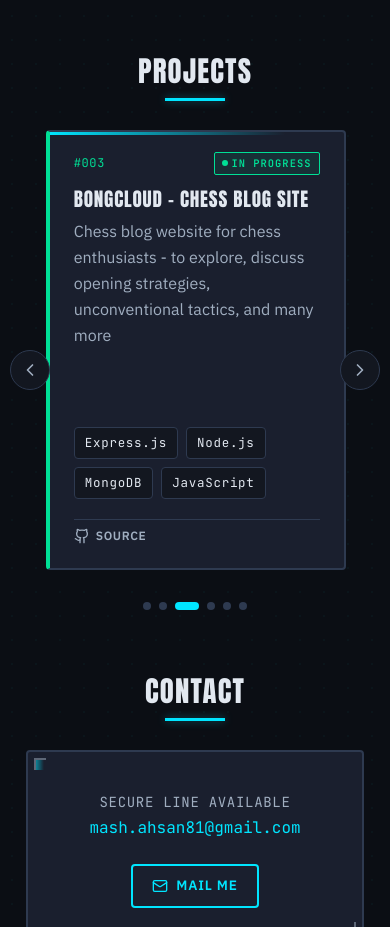
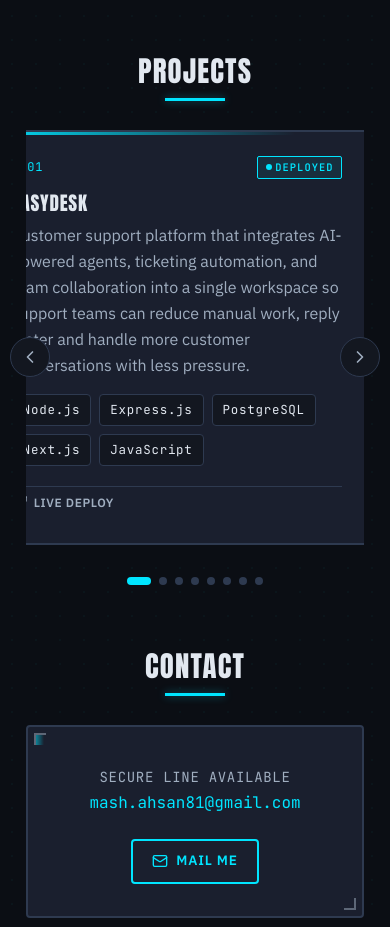
Before and after one commit to GoonerMAK/MyPortfolio-vite, a React (Vite) app: page / in a window 390 px wide. Shown: the part 8420-9347 px from the top of the page. Built offline with nearby package versions, Linux system fonts and the light colour scheme.

Commit message:
refactor: update ProjectContainer styles for improved layout and adjust Projects component for better responsiveness feat: add new projects to portfolio with detailed descriptions and update Project interface to make sourceCode optional

```diff
--- a/src/components/ProjectContainer/ProjectContainer.tsx
+++ b/src/components/ProjectContainer/ProjectContainer.tsx
@@ -36,7 +36,7 @@
 
   return (
     <motion.div
-      className="panel relative flex flex-col h-full"
+      className="panel relative flex flex-col h-full min-h-[400px]"
       style={{ borderLeftWidth: '4px', borderLeftColor: borderColor }}
       whileHover={{
         scale: 1.02,
@@ -44,7 +44,7 @@
         transition: { duration: 0.15 },
       }}
     >
-      <div className="p-6 pt-5 flex flex-col h-full">
+      <div className="p-8 pt-6 flex flex-col h-full">
         {/* Header row: incident number + status */}
         <div className="flex items-center justify-between mb-3">
           <span
--- a/src/components/Projects/Projects.tsx
+++ b/src/components/Projects/Projects.tsx
@@ -35,9 +35,10 @@
     const handleResize = () => {
       if (scrollRef.current) {
         const width = scrollRef.current.clientWidth
-        if (width < 640) setItemsPerView(1)
-        else if (width < 1024) setItemsPerView(2)
-        else setItemsPerView(3)
+        // Card: 500px + 24px gap = 524px per item
+        if (width < 768) setItemsPerView(1)
+        else if (width < 1280) setItemsPerView(2)
+        else setItemsPerView(2) // Max 2 cards for 500px width
       }
     }
     handleResize()
@@ -72,7 +73,7 @@
 
         return next
       })
-    }, 3000)
+    }, 8000)
 
     return () => clearInterval(interval)
   }, [isPaused, visibleDotCount, autoplayKey])
@@ -96,9 +97,10 @@
         container.scrollTo({ left: 0, behavior: 'smooth' })
         setCurrentIndex(0)
       } else {
-        const newScroll = Math.min(container.scrollLeft + scrollAmount, maxScroll)
+        const targetIndex = currentIndex + 1
+        const newScroll = Math.min(targetIndex * scrollAmount, maxScroll)
         container.scrollTo({ left: newScroll, behavior: 'smooth' })
-        setCurrentIndex(currentIndex + 1)
+        setCurrentIndex(targetIndex)
       }
     } else {
       if (currentIndex <= 0) {
@@ -106,9 +108,10 @@
         container.scrollTo({ left: maxScroll, behavior: 'smooth' })
         setCurrentIndex(visibleDotCount - 1)
       } else {
-        const newScroll = Math.max(container.scrollLeft - scrollAmount, 0)
+        const targetIndex = currentIndex - 1
+        const newScroll = Math.max(targetIndex * scrollAmount, 0)
         container.scrollTo({ left: newScroll, behavior: 'smooth' })
-        setCurrentIndex(currentIndex - 1)
+        setCurrentIndex(targetIndex)
       }
     }
   }
@@ -125,7 +128,7 @@
         Projects
       </motion.h2>
 
-      <div className="max-w-[1200px] mx-auto relative">
+      <div className="max-w-[1250px] mx-auto relative">
         {/* Navigation arrows */}
         <button
           onClick={() => scrollTo('left')}
@@ -155,8 +158,9 @@
             const container = e.currentTarget
             const cardWidth = container.querySelector('.panel')?.clientWidth || 320
             const gap = 24
-            const index = Math.round(container.scrollLeft / (cardWidth + gap))
-            setCurrentIndex(Math.min(index, visibleDotCount - 1))
+            const scrollAmount = cardWidth + gap
+            const index = Math.round(container.scrollLeft / scrollAmount)
+            setCurrentIndex(Math.min(Math.max(0, index), visibleDotCount - 1))
           }}
           style={{ scrollBehavior: 'smooth' }}
         >
@@ -167,7 +171,7 @@
               initial="hidden"
               animate="visible"
               exit="exit"
-              className="flex-shrink-0 w-[300px] sm:w-[340px] snap-center"
+              className="flex-shrink-0 w-[400px] sm:w-[500px] snap-center"
             >
               <ProjectContainer project={project} index={index} />
             </motion.div>
--- a/src/data/portfolio.ts
+++ b/src/data/portfolio.ts
@@ -21,12 +21,29 @@
 
 export const projects: Project[] = [
   {
+    name: 'EasyDesk',
+    description:
+      'Customer support platform that integrates AI-powered agents, ticketing automation, and team collaboration into a single workspace  so support teams can reduce manual work, reply faster and handle more customer conversations with less pressure.',
+    stack: ['Node.js', 'Express.js', 'PostgreSQL', 'Next.js', 'JavaScript'],
+    livePreview: 'https://easydesk.app/',
+    status: 'resolved',
+  },
+  {
     name: 'InternConnect',
     description:
-      'A user-friendly Web Application that would streamline the entire internship placement process of Islamic University of Technology',
+      'A user-friendly Web Application that would streamline the entire internship placement process of a university - from application to onboarding, providing a seamless experience for students, employers, and the university administration.',
     stack: ['JavaScript', 'Express.js', 'React', 'Node.js', 'MongoDB'],
     sourceCode: 'https://github.com/GoonerMAK/InternConnect/tree/main',
     livePreview: 'https://internconnect.netlify.app/',
+    status: 'resolved',
+  },
+  {
+    name: 'CoGraph',
+    description:
+      'VS code extension that renders your project as a live call graph inside VS Code — updating in real-time as AI agents rewrite your codebase. Making the invisible visible.',
+    stack: ['Node.js', 'TypeScript', 'Python', 'HTML & CSS', 'JavaScript'],
+    sourceCode: 'https://github.com/thraenbe/cograph',
+    livePreview: 'https://www.cograph.co/',
     status: 'resolved',
   },
   {
--- a/src/types/index.ts
+++ b/src/types/index.ts
@@ -18,7 +18,7 @@
   name: string
   description: string
   stack: string[]
-  sourceCode: string
+  sourceCode?: string
   livePreview?: string
   status?: 'active' | 'resolved' | 'archived'
 }
```
